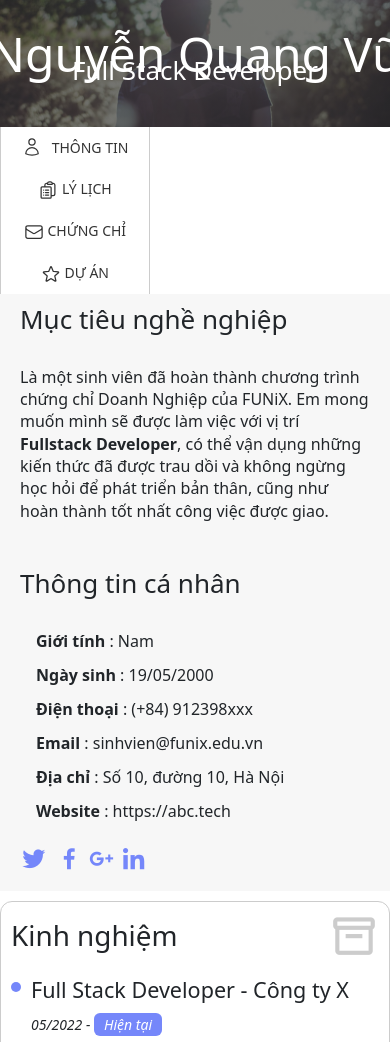
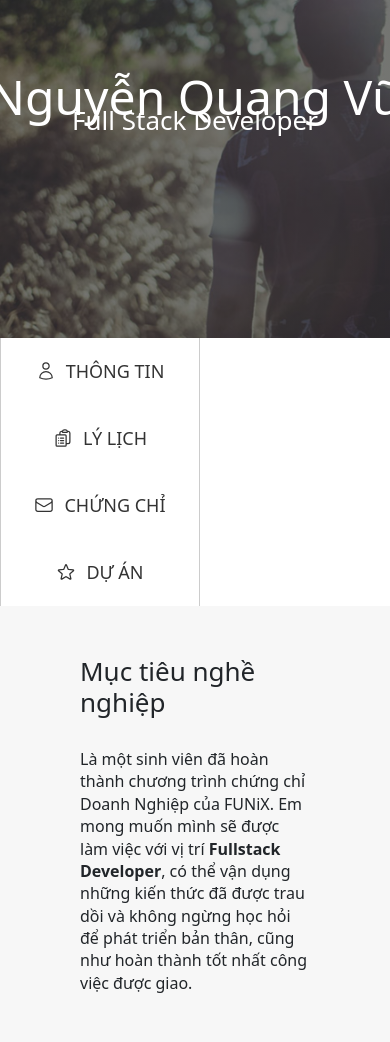
Before and after one commit to QuangDzu/funix.asm3.github.io, a plain HTML site: page index.html in a window 390 px wide. Shown: the top 1042 px of the page. Drawn offline with nearby package versions, Linux system fonts and the light colour scheme.

Commit message:
edit-style

```diff
--- a/css/responsive.css
+++ b/css/responsive.css
@@ -29,7 +29,7 @@
   }
 }
 
-@media screen and (max-width: 767.98px) {
+@media screen and (min-width: 560px) and (max-width: 767.98px) {
   ol,
   ul {
     padding-left: 1rem !important;
@@ -42,7 +42,7 @@
 
   /* ===== Banner ===== */
   #banner {
-    height: 15%;
+    height: 50%;
   }
 
   #banner span {
@@ -53,6 +53,10 @@
     max-width: 150px;
     font-size: 14px;
     padding: 10px 15px;
+  }
+
+  #navbar .container .navbar-block {
+    display: none;
   }
 
   /* ===== About ===== */
@@ -77,7 +81,7 @@
 @media screen and (max-width: 575.98px) {
   /* ===== Banner ===== */
   #banner {
-    height: 15%;
+    height: 40%;
   }
 
   /* ===== Navbar ===== */
@@ -105,6 +109,10 @@
 
   #job-info .container .job-info-box {
     padding: 0 10px;
+  }
+
+  #job-info .container .job-info-box .job-info-box__list {
+    margin-bottom: 27px;
   }
 
   #certificate .container {
--- a/css/style.css
+++ b/css/style.css
@@ -1,13 +1,49 @@
-* {
-  margin: 0px;
-  padding: 0;
+*,
+*:before,
+*:after {
   box-sizing: border-box;
 }
 
+* {
+  margin: 0;
+  padding: 0;
+  font: inherit;
+}
+
+img,
+picture,
+svg,
+video {
+  display: block;
+  max-width: 100%;
+}
+
+input,
+select,
+textarea {
+  background-color: transparent;
+  outline: none;
+}
+
+button {
+  cursor: pointer;
+  background-color: transparent;
+  outline: none;
+  border: 0;
+}
+
 body {
+  min-height: 100vh;
+  font-size: 16px;
+  line-height: 1;
   font-family: "open_sanslight";
   font-weight: 500;
   height: 100vh;
+}
+
+ul,
+ol {
+  padding: 0 !important;
 }
 
 a {
@@ -20,6 +56,10 @@ section > .container {
   width: 100%;
   margin: auto;
   padding: 30px 50px;
+}
+
+.bg-second {
+  background-color: #dbdbdb;
 }
 
 .flex-center {
@@ -128,6 +168,11 @@ section > .container {
   grid-template-columns: 1.5fr 1fr;
   gap: 30px;
   margin: 0;
+}
+
+#about .container #target,
+#about .container #personal-info {
+  padding: 20px 30px;
 }
 
 #about .container #target .section-title,
--- a/index.html
+++ b/index.html
@@ -44,7 +44,7 @@
           </svg>
           Thông tin</a
         >
-        <a href="#job-info">
+        <a href="#job-info" class="flex-center">
           <svg
             xmlns="http://www.w3.org/2000/svg"
             fill="none"
@@ -65,7 +65,7 @@
           <h1>Nguyễn Quang Vũ</h1>
           <span>Full Stack Developer</span>
         </div>
-        <a href="#certificate"
+        <a href="#certificate" class="flex-center"
           ><svg
             xmlns="http://www.w3.org/2000/svg"
             fill="none"
@@ -82,7 +82,7 @@
           </svg>
           Chứng chỉ</a
         >
-        <a href="#project"
+        <a href="#project" class="flex-center"
           ><svg
             xmlns="http://www.w3.org/2000/svg"
             fill="none"
@@ -115,22 +115,24 @@
             hoàn thành tốt nhất công việc được giao.
           </p>
         </div>
-        <div id="personal-info">
+        <div id="personal-info" class="bg-second">
           <h1 class="section-title">Thông tin cá nhân</h1>
-          <ul class="mt-40 info">
+          <ul class="info">
             <li><span>Giới tính</span> : Nam</li>
             <li><span>Ngày sinh</span> : 19/05/2000</li>
             <li><span>Điện thoại</span> : (+84) 912398xxx</li>
             <li><span>Email</span> : sinhvien@funix.edu.vn</li>
             <li><span>Địa chỉ</span> : Số 10, đường 10, Hà Nội</li>
             <li><span>Website</span> : https://abc.tech</li>
+            <li>
+              <div class="info-icons">
+                <span><i class="bx bxl-twitter"></i> </span>
+                <span><i class="bx bxl-facebook"></i></span>
+                <span><i class="bx bxl-google-plus"></i></span>
+                <span><i class="bx bxl-linkedin"></i></span>
+              </div>
+            </li>
           </ul>
-          <div class="info-icons">
-            <span><i class="bx bxl-twitter"></i> </span>
-            <span><i class="bx bxl-facebook"></i></span>
-            <span><i class="bx bxl-google-plus"></i></span>
-            <span><i class="bx bxl-linkedin"></i></span>
-          </div>
         </div>
       </div>
     </section>
```
